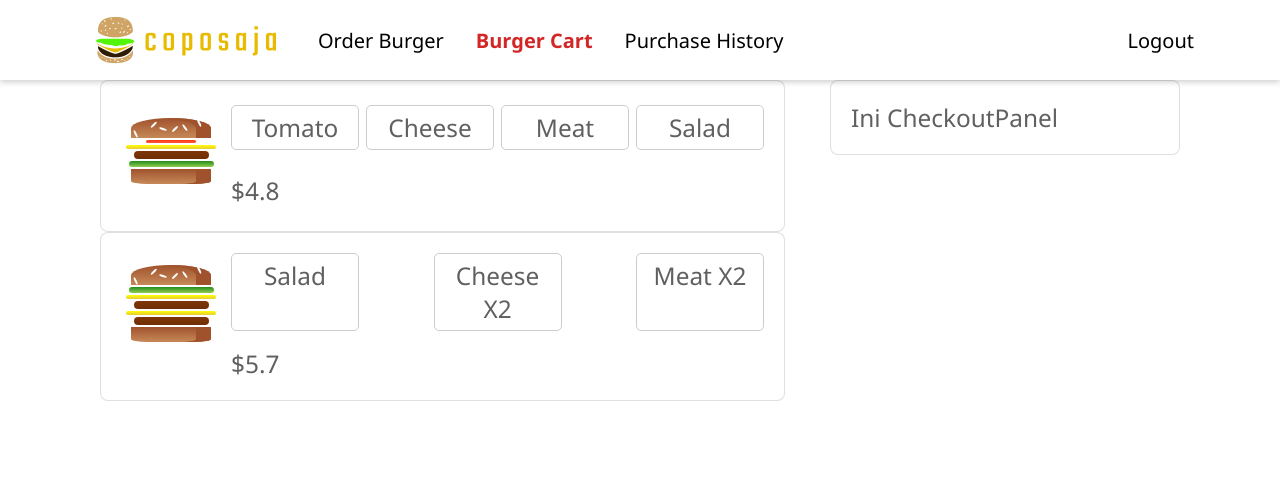
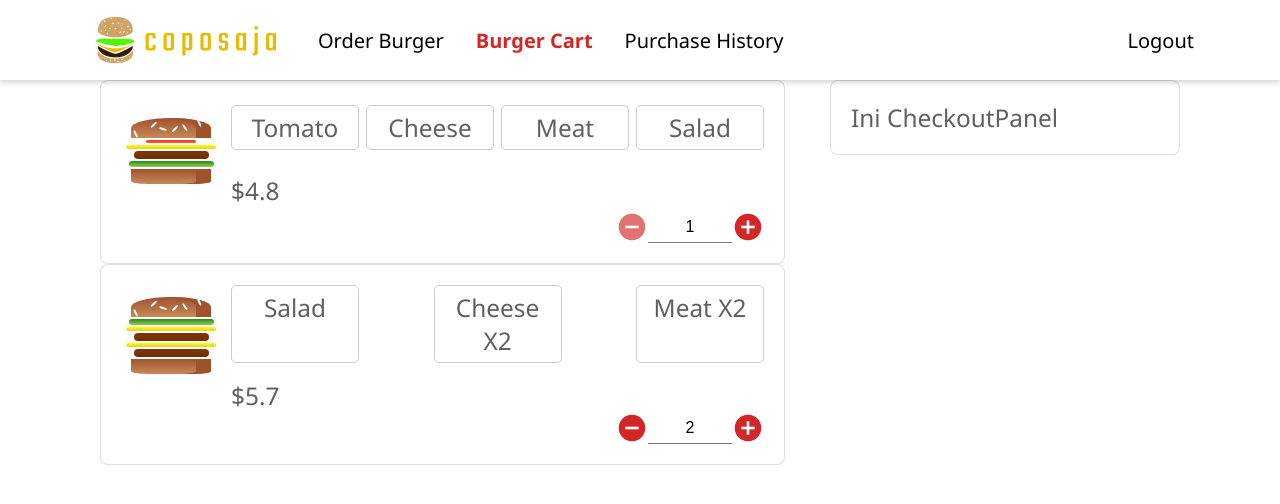
Before and after one commit to fernandochristyanto/simple-burger-shop, a React (Create React App) app: page /burger-cart in a window 1280 px wide. Shown: the top 504 px of the page. Built offline with nearby package versions, Linux system fonts and the light colour scheme.

Commit message:
Add CartItem component

```diff
--- a/src/modules/burgerCart/components/cart/Cart.module.css
+++ b/src/modules/burgerCart/components/cart/Cart.module.css
@@ -12,6 +12,23 @@
 
 .CartItemBody {
   display: flex;
+}
+
+.CartItemFooter {
+  display: flex;
+  justify-content: flex-end;
+}
+
+.ItemAmount {
+  width: 5rem;
+  text-align: center;
+  border-width: 0 0 1px 0;
+  outline: none;
+  font-size: 1rem;
+}
+
+.ItemAmount:focus {
+  border-color: #d23636;
 }
 
 .CartItemIngredient {
--- a/src/modules/burgerCart/components/cart/Cart.tsx
+++ b/src/modules/burgerCart/components/cart/Cart.tsx
@@ -32,6 +32,7 @@ const Cart = () => {
             key={index}
             ingredients={item.burger.ingredients}
             price={item.burger.burgerPrice}
+            quantity={item.quantity}
           />
         ))}
       </div>
--- a/src/modules/burgerCart/components/cart/cartItem/CartItem.tsx
+++ b/src/modules/burgerCart/components/cart/cartItem/CartItem.tsx
@@ -1,35 +1,27 @@
 import React from 'react'
 
-import classes from '../Cart.module.css';
 import { Card, CardBody } from '../../../../../components/card';
-import Burger from '../../../../../components/burger/Burger';
-import IngredientCard from '../ingredientCard/IngredientCard';
+import CartItemBody from './cartItemBody/CartItemBody';
+import CartItemFooter from './cartItemFooter/CartItemFooter';
 
 declare interface ICartItem {
   ingredients: string
   price: number
+  quantity: number
 }
 
 const CartItem = (props: ICartItem) => {
   return (
     <Card>
       <CardBody>
-        <div className={classes.CartItemBody} >
-          <div style={{ height: '100%', width: '100px' }}>
-            <Burger
-              ingredients={props.ingredients}
-              width="100px"
-            />
-          </div>
-          <div className={classes.CartItemIngredient}>
-            <IngredientCard ingredients={props.ingredients} />
-            <div>
-              <div>${props.price}</div>
-            </div>
-          </div>
-        </div>
-        <div style={{ display: 'flex' }}> {/* ITEM FOOTER */}
-        </div>
+        <CartItemBody
+          ingredients={props.ingredients}
+          price={props.price}
+        />
+
+        <CartItemFooter
+          quantity={props.quantity}
+        />
       </CardBody>
     </Card>
   )
--- /dev/null
+++ b/src/modules/burgerCart/components/cart/cartItem/cartItemBody/CartItemBody.tsx
@@ -0,0 +1,31 @@
+import React from 'react'
+
+import classes from '../../Cart.module.css';
+import Burger from '../../../../../../components/burger/Burger';
+import IngredientCard from '../../ingredientCard/IngredientCard';
+
+declare interface ICartItemBody {
+  ingredients: string
+  price: number
+}
+
+const CartItemBody = (props: ICartItemBody) => {
+  return (
+    <div className={classes.CartItemBody} >
+      <div style={{ height: '100%', width: '100px' }}>
+        <Burger
+          ingredients={props.ingredients}
+          width="100px"
+        />
+      </div>
+      <div className={classes.CartItemIngredient}>
+        <IngredientCard ingredients={props.ingredients} />
+        <div>
+          <div>${props.price}</div>
+        </div>
+      </div>
+    </div>
+  )
+}
+
+export default CartItemBody;
--- /dev/null
+++ b/src/modules/burgerCart/components/cart/cartItem/cartItemFooter/CartItemFooter.tsx
@@ -0,0 +1,32 @@
+import React from 'react'
+
+import classes from '../../Cart.module.css';
+import Button from '../../../../../../components/button/Button';
+import MaterialIcon from '../../../../../../components/materialIcon/MaterialIcon';
+
+declare interface ICartItemFooter {
+  quantity: number
+}
+
+const CartItemFooter = (props: ICartItemFooter) => {
+  return (
+    <div className={classes.CartItemFooter}>
+      <Button
+        width="2rem"
+        variant="circular"
+        disabled={props.quantity === 1}
+      >
+        <MaterialIcon fontSize="2rem">remove_circle</MaterialIcon>
+      </Button>
+      <input className={classes.ItemAmount} value={props.quantity} />
+      <Button
+        width="2rem"
+        variant="circular"
+      >
+        <MaterialIcon fontSize="2rem">add_circle</MaterialIcon>
+      </Button>
+    </div>
+  )
+}
+
+export default CartItemFooter;
```
